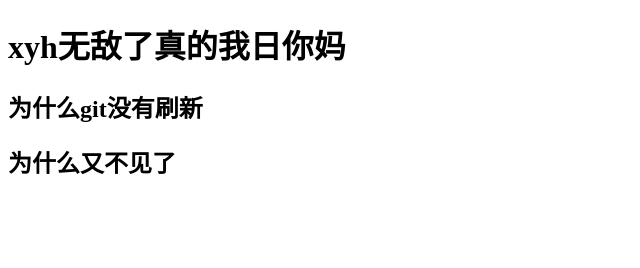
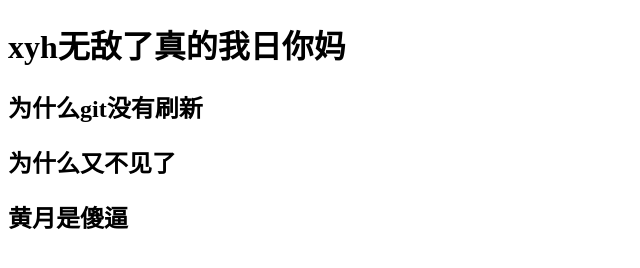
Before and after one commit to xuyuanhai123/xuyuanhai123.github.io, a plain HTML site: page xyh/xyh.html in a window 1280 px wide. Shown: the whole page, without its empty margins (0-640 px from the left). Drawn offline with Linux system fonts and the light colour scheme.

Commit message:
我修改了黄月

```diff
--- a/xyh/xyh.html
+++ b/xyh/xyh.html
@@ -10,5 +10,6 @@
     <h1>xyh无敌了真的我日你妈</h1>
     <h2>为什么git没有刷新</h2>
     <h2>为什么又不见了</h2>
+    <h2>黄月是傻逼</h2>
 </body>
 </html>
```
